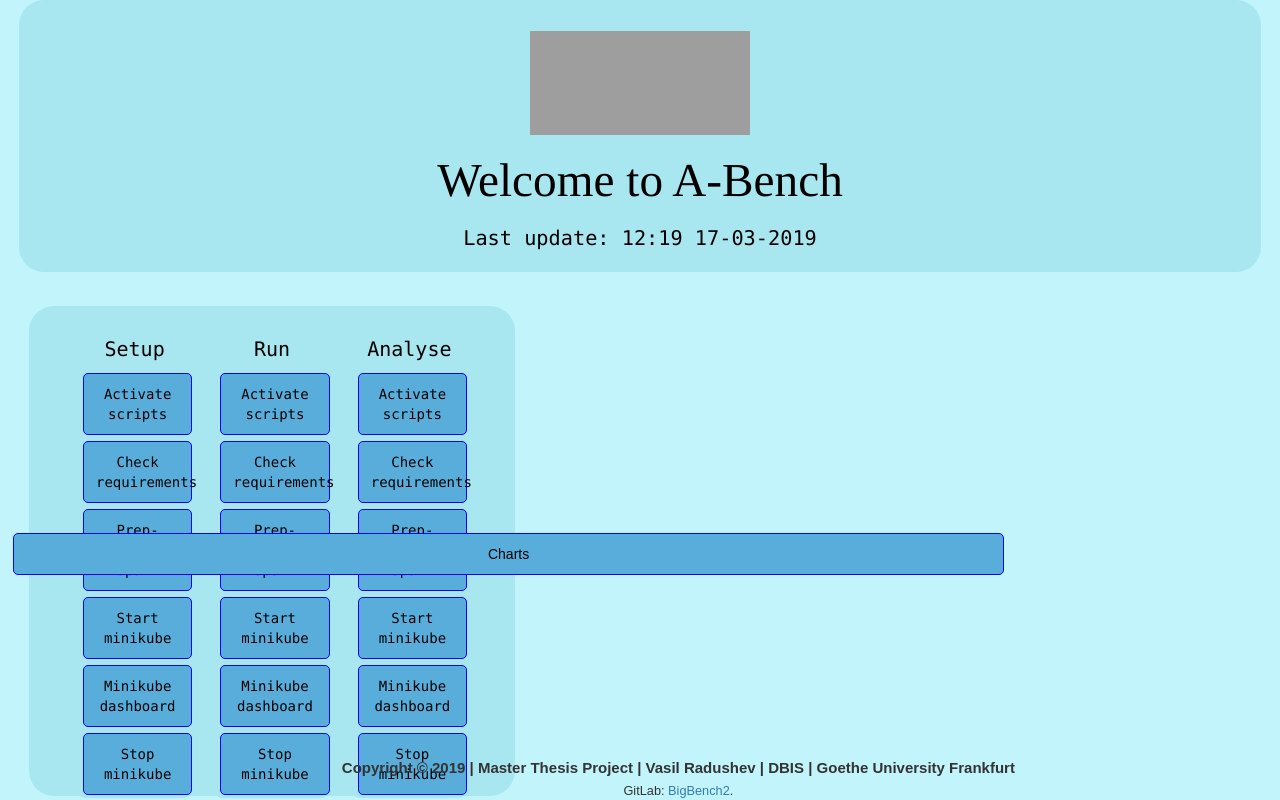
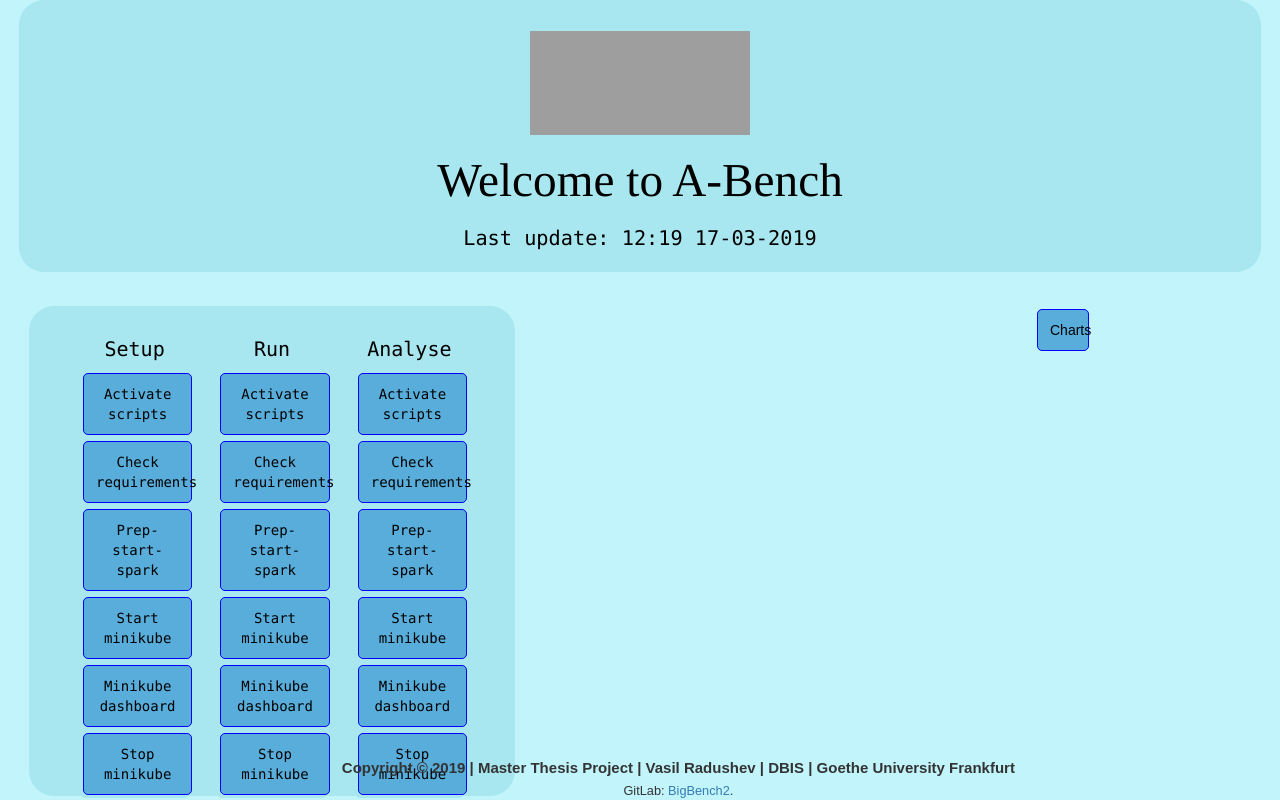
Before and after one commit to o7ka4aln1ka/abench-management-console, a Flask app: page / in a window 1280 px wide. Run offline with Flask 2, Linux system fonts and the light colour scheme; some libraries are stand-ins or nearby versions; grey boxes are pictures that could not be loaded.

Commit message:
removed hi.py and tested on new computer

```diff
--- a/A-Bench-Dashboard/hi.py
+++ /dev/null
@@ -1 +0,0 @@
-print("This line will be printed.")
--- a/A-Bench-Dashboard/static/css/styles.css
+++ b/A-Bench-Dashboard/static/css/styles.css
@@ -46,8 +46,8 @@ section-left {
 }
 
 section-right {
-    float: inline-block;
-    width: 30%;
+    float: right;
+    width: 20%;
 }
 
 footer {
--- a/A-Bench-Dashboard/templates/main.html
+++ b/A-Bench-Dashboard/templates/main.html
@@ -61,7 +61,7 @@
 </section-left>
 
 <section-right>
-    <div class="column">
+    <div class="column-center">
         <button id="bar" class="button" onclick="self.location.href='http://127.0.0.1:5000/bar'">Charts</button>
     </div>
 </section-right>
```
